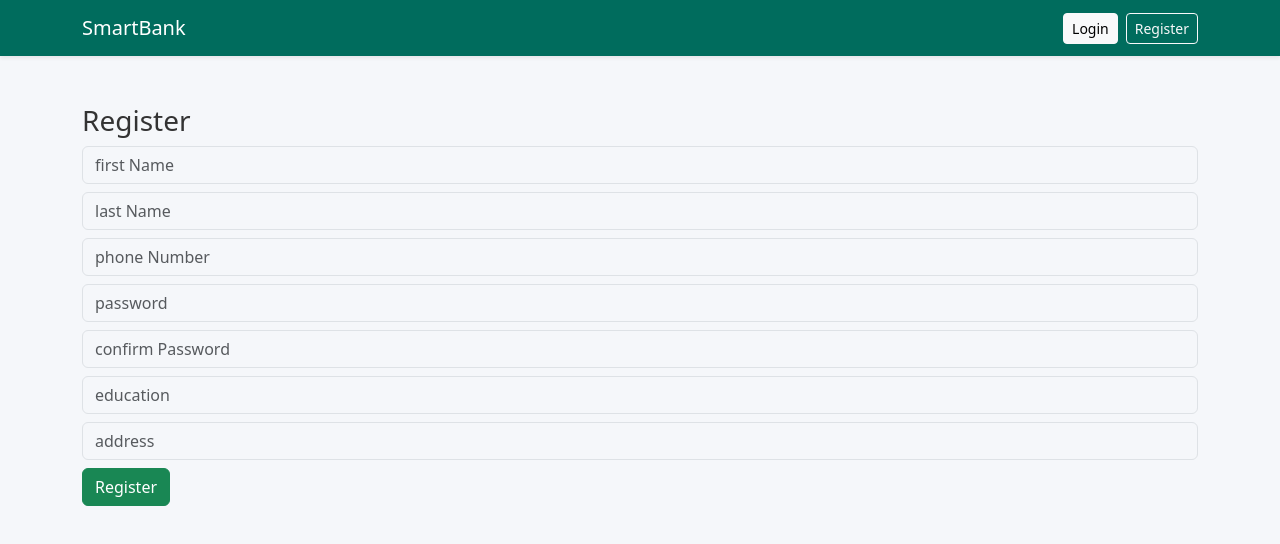
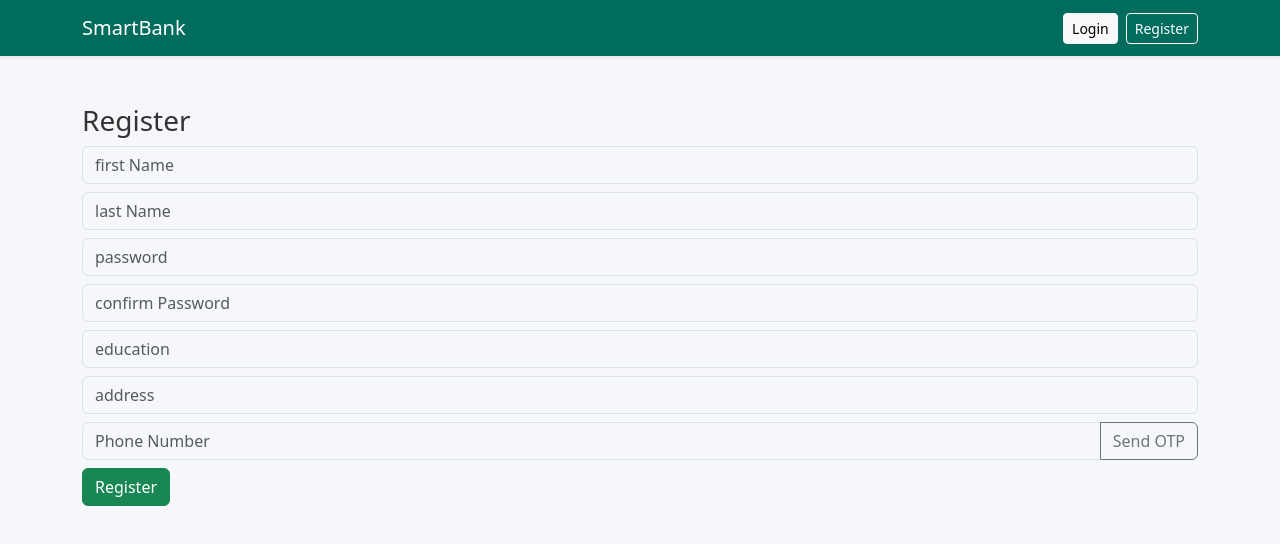
Before and after one commit to Randipa/lmc, a React (Vite) app in the folder frontend/: page /register in a window 1280 px wide. Shown: the top 544 px of the page. Built offline with nearby package versions, Linux system fonts and the light colour scheme.

Commit message:
Add OTP verification flow to registration

```diff
--- a/frontend/src/pages/Auth/Register.jsx
+++ b/frontend/src/pages/Auth/Register.jsx
@@ -11,19 +11,51 @@ const Register = () => {
     education: '',
     address: ''
   });
+  const [otp, setOtp] = useState('');
+  const [otpSent, setOtpSent] = useState(false);
+  const [verified, setVerified] = useState(false);
   const [msg, setMsg] = useState('');
 
   const handleChange = (e) => {
     setForm(prev => ({ ...prev, [e.target.name]: e.target.value }));
   };
 
+  const sendOtp = async () => {
+    setMsg('');
+    try {
+      await api.post('/auth/send-otp', { phoneNumber: form.phoneNumber });
+      setOtpSent(true);
+      setMsg('OTP sent. Please check your phone.');
+    } catch (err) {
+      setMsg(err.response?.data?.message || 'Failed to send OTP.');
+    }
+  };
+
+  const verifyOtp = async () => {
+    setMsg('');
+    try {
+      await api.post('/auth/verify-reg-otp', {
+        phoneNumber: form.phoneNumber,
+        otp
+      });
+      setVerified(true);
+      setMsg('Phone number verified.');
+    } catch (err) {
+      setMsg(err.response?.data?.message || 'Failed to verify OTP.');
+    }
+  };
+
   const handleRegister = async (e) => {
     e.preventDefault();
+    if (!verified) {
+      setMsg('Please verify your phone number first.');
+      return;
+    }
     try {
       await api.post('/auth/register', form);
       setMsg('Registered successfully! You can now login.');
     } catch (err) {
-      setMsg('Registration failed.');
+      setMsg(err.response?.data?.message || 'Registration failed.');
     }
   };
 
@@ -31,7 +63,7 @@ const Register = () => {
     <div className="container py-5">
       <h3>Register</h3>
       <form onSubmit={handleRegister}>
-        {['firstName', 'lastName', 'phoneNumber', 'password', 'confirmPassword', 'education', 'address'].map(field => (
+        {['firstName', 'lastName', 'password', 'confirmPassword', 'education', 'address'].map(field => (
           <input
             key={field}
             name={field}
@@ -42,6 +74,35 @@ const Register = () => {
             required
           />
         ))}
+
+        <div className="input-group mb-2">
+          <input
+            name="phoneNumber"
+            className="form-control"
+            type="text"
+            placeholder="Phone Number"
+            onChange={handleChange}
+            required
+          />
+          <button type="button" className="btn btn-outline-secondary" onClick={sendOtp}>
+            Send OTP
+          </button>
+        </div>
+
+        {otpSent && !verified && (
+          <div className="input-group mb-2">
+            <input
+              className="form-control"
+              value={otp}
+              onChange={(e) => setOtp(e.target.value)}
+              placeholder="Enter OTP"
+            />
+            <button type="button" className="btn btn-outline-secondary" onClick={verifyOtp}>
+              Verify
+            </button>
+          </div>
+        )}
+
         <button className="btn btn-success">Register</button>
         {msg && <div className="alert alert-info mt-3">{msg}</div>}
       </form>
```
